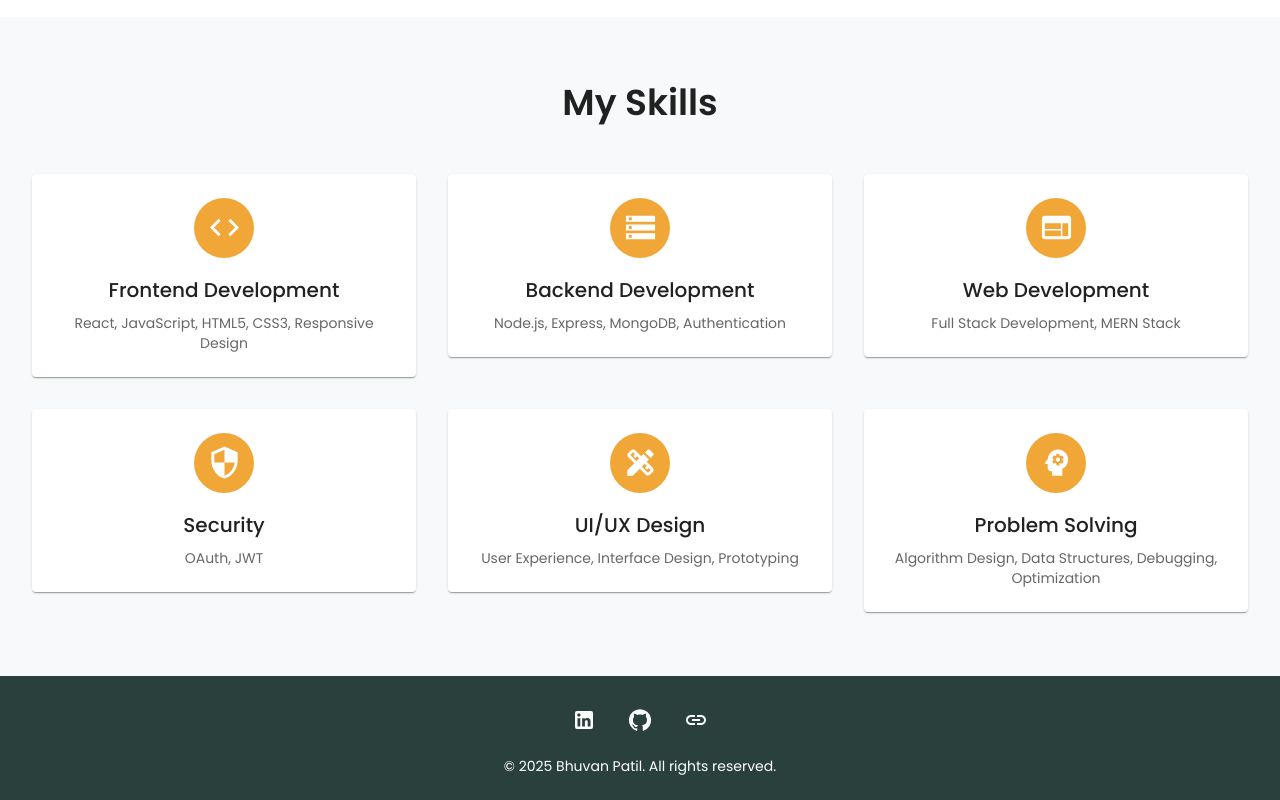
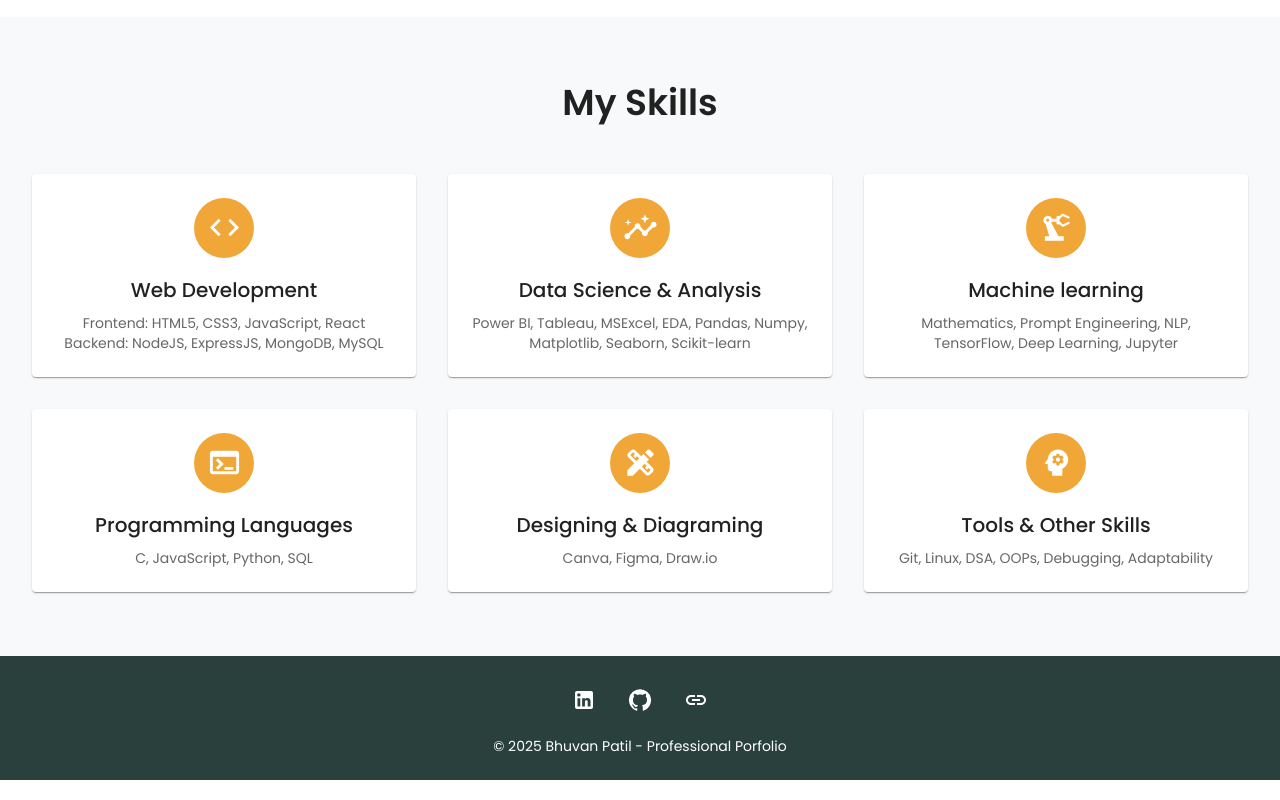
Before and after one commit to Bhuvan-Patil-24/portfolio-frontend, a React (Create React App) app: page / in a window 1280 px wide. Shown: the part 1224-2024 px from the top of the page. Built offline with nearby package versions, Linux system fonts and the light colour scheme.

Commit message:
updated information

```diff
--- a/src/components/Hero.jsx
+++ b/src/components/Hero.jsx
@@ -1,15 +1,18 @@
 import React, { useState, useEffect } from 'react';
-import { Box, Container, Typography, Button, styled, Grid, Chip, Card, CardContent, Paper } from '@mui/material';
+import { Box, Container, Typography, Button, styled, Grid, Paper } from '@mui/material';
 import { motion } from 'framer-motion';
 import DownloadIcon from '@mui/icons-material/Download';
 import CodeIcon from '@mui/icons-material/Code';
+import TerminalIcon from '@mui/icons-material/Terminal';
 import DataObjectIcon from '@mui/icons-material/DataObject';
 import PsychologyIcon from '@mui/icons-material/Psychology';
 import StorageIcon from '@mui/icons-material/Storage';
 import WebIcon from '@mui/icons-material/Web';
 import DesignServicesIcon from '@mui/icons-material/DesignServices';
-import SecurityIcon from '@mui/icons-material/Security';
 import { useTheme } from '@mui/material/styles';
+import InsightsIcon from '@mui/icons-material/Insights';
+import PrecisionManufacturingIcon from '@mui/icons-material/PrecisionManufacturing';
+
 
 const HeroContainer = styled(Box)(({ theme }) => ({
   background: '#fff',
@@ -72,39 +75,6 @@ const AnimatedTextWrapper = styled(Box)(({ theme }) => ({
   flexDirection: 'column',
   alignItems: 'flex-start',
 }));
-
-const skills = [
-  {
-    title: 'Programming Languages',
-    icon: <CodeIcon sx={{ fontSize: 30 }} />,
-    items: ['Python', 'JavaScript', 'Java', 'C++'],
-  },
-  {
-    title: 'Data Science',
-    icon: <DataObjectIcon sx={{ fontSize: 30 }} />,
-    items: ['Pandas', 'NumPy', 'Matplotlib', 'Scikit-learn'],
-  },
-  {
-    title: 'Machine Learning',
-    icon: <PsychologyIcon sx={{ fontSize: 30 }} />,
-    items: ['Deep Learning', 'NLP', 'Computer Vision', 'TensorFlow'],
-  },
-  {
-    title: 'Database',
-    icon: <StorageIcon sx={{ fontSize: 30 }} />,
-    items: ['MySQL', 'MongoDB', 'PostgreSQL', 'SQLite'],
-  },
-  {
-    title: 'Web Development',
-    icon: <WebIcon sx={{ fontSize: 30 }} />,
-    items: ['React', 'Node.js', 'Express', 'MERN Stack'],
-  },
-  {
-    title: 'Tools & Others',
-    icon: <DesignServicesIcon sx={{ fontSize: 30 }} />,
-    items: ['Git', 'Docker', 'AWS', 'Linux'],
-  },
-];
 
 const AboutSection = styled(Box)(({ theme }) => ({
   padding: theme.spacing(8, 0),
@@ -435,14 +405,15 @@ function Hero() {
                     gutterBottom
                     sx={{ fontSize: { xs: '1rem', sm: '1.25rem' } }}
                   >
-                  Frontend Development
+                  Web Development
                 </Typography>
                   <Typography
                     variant="body2"
                     color="text.secondary"
                     sx={{ fontSize: { xs: '0.8rem', sm: '0.875rem' } }}
                   >
-                  React, JavaScript, HTML5, CSS3, Responsive Design
+                  Frontend: HTML5, CSS3, JavaScript, React
+                  Backend: NodeJS, ExpressJS, MongoDB, MySQL
                 </Typography>
               </SkillCard>
               </motion.div>
@@ -456,21 +427,22 @@ function Hero() {
               >
               <SkillCard>
                 <SkillIcon>
-                  <StorageIcon fontSize="large" />
+                  <InsightsIcon fontSize="large" />
                 </SkillIcon>
                   <Typography
                     variant="h6"
                     gutterBottom
                     sx={{ fontSize: { xs: '1rem', sm: '1.25rem' } }}
                   >
-                  Backend Development
+                  Data Science & Analysis
                 </Typography>
                   <Typography
                     variant="body2"
                     color="text.secondary"
                     sx={{ fontSize: { xs: '0.8rem', sm: '0.875rem' } }}
                   >
-                  Node.js, Express, MongoDB, Authentication
+                  Power BI, Tableau, MSExcel, EDA, Pandas,
+                  Numpy, Matplotlib, Seaborn, Scikit-learn
                 </Typography>
               </SkillCard>
               </motion.div>
@@ -484,21 +456,22 @@ function Hero() {
               >
               <SkillCard>
                 <SkillIcon>
-                  <WebIcon fontSize="large" />
+                  <PrecisionManufacturingIcon fontSize="large" />
                 </SkillIcon>
                   <Typography
                     variant="h6"
                     gutterBottom
                     sx={{ fontSize: { xs: '1rem', sm: '1.25rem' } }}
                   >
-                  Web Development
+                  Machine learning
                 </Typography>
                   <Typography
                     variant="body2"
                     color="text.secondary"
                     sx={{ fontSize: { xs: '0.8rem', sm: '0.875rem' } }}
                   >
-                  Full Stack Development, MERN Stack
+                  Mathematics, Prompt Engineering,  NLP, TensorFlow,
+                  Deep Learning, Jupyter
                 </Typography>
               </SkillCard>
               </motion.div>
@@ -512,21 +485,21 @@ function Hero() {
               >
               <SkillCard>
                 <SkillIcon>
-                  <SecurityIcon fontSize="large" />
+                  <TerminalIcon fontSize="large" />
                 </SkillIcon>
                   <Typography
                     variant="h6"
                     gutterBottom
                     sx={{ fontSize: { xs: '1rem', sm: '1.25rem' } }}
                   >
-                  Security
+                  Programming Languages
                 </Typography>
                   <Typography
                     variant="body2"
                     color="text.secondary"
                     sx={{ fontSize: { xs: '0.8rem', sm: '0.875rem' } }}
                   >
-                  OAuth, JWT
+                  C, JavaScript, Python, SQL
                 </Typography>
               </SkillCard>
               </motion.div>
@@ -547,14 +520,14 @@ function Hero() {
                     gutterBottom
                     sx={{ fontSize: { xs: '1rem', sm: '1.25rem' } }}
                   >
-                  UI/UX Design
+                  Designing & Diagraming
                 </Typography>
                   <Typography
                     variant="body2"
                     color="text.secondary"
                     sx={{ fontSize: { xs: '0.8rem', sm: '0.875rem' } }}
                   >
-                  User Experience, Interface Design, Prototyping
+                  Canva, Figma, Draw.io
                 </Typography>
               </SkillCard>
               </motion.div>
@@ -575,14 +548,14 @@ function Hero() {
                     gutterBottom
                     sx={{ fontSize: { xs: '1rem', sm: '1.25rem' } }}
                   >
-                  Problem Solving
+                  Tools & Other Skills
                 </Typography>
                   <Typography
                     variant="body2"
                     color="text.secondary"
                     sx={{ fontSize: { xs: '0.8rem', sm: '0.875rem' } }}
                   >
-                  Algorithm Design, Data Structures, Debugging, Optimization
+                  Git, Linux, DSA, OOPs, Debugging, Adaptability
                 </Typography>
               </SkillCard>
               </motion.div>
--- a/src/components/Layout.jsx
+++ b/src/components/Layout.jsx
@@ -249,7 +249,7 @@ function Layout({ children }) {
               </FooterLink>
             </Box>
             <Typography variant="body2">
-              © {new Date().getFullYear()} Bhuvan Patil. All rights reserved.
+              © {new Date().getFullYear()} Bhuvan Patil - Professional Porfolio
             </Typography>
           </Box>
         </Container>
```
